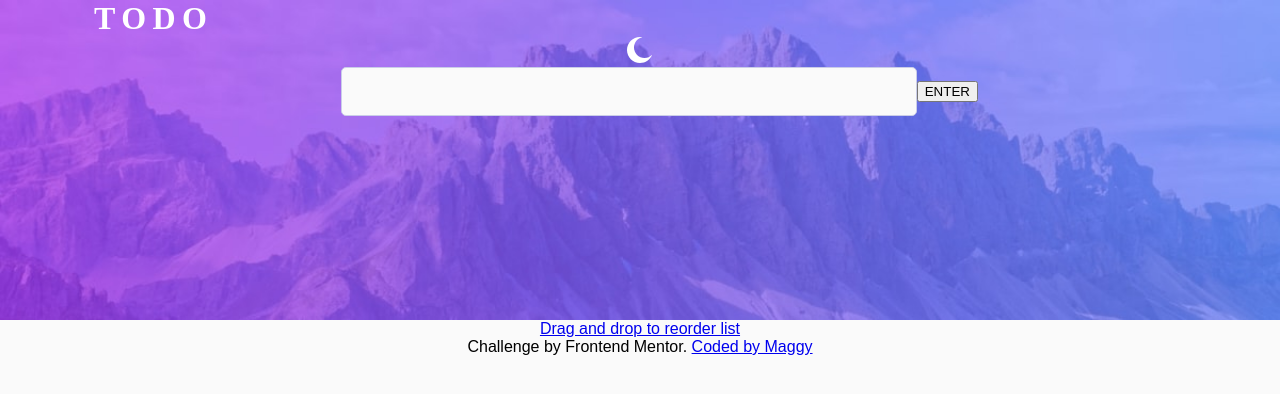
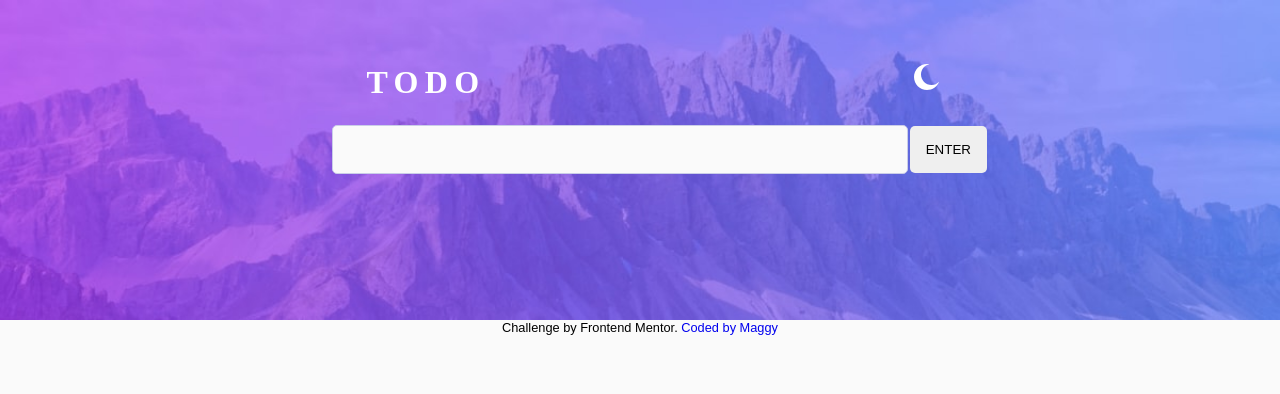
Before and after one commit to PrincessMaggy/todo_app, a React (Create React App) app: page / in a window 1280 px wide. Shown: the top 394 px of the page. Built offline with nearby package versions, Linux system fonts and the light colour scheme.

Commit message:
progress...

```diff
--- a/src/App.js
+++ b/src/App.js
@@ -18,8 +18,7 @@ const [lists, setLists] = useState([]);
      />
 
      <div className="bottom">
-       <a href="#">Drag and drop to reorder list</a>
-       <p>Challenge by Frontend Mentor. <a href="#">Coded by Maggy </a></p>
+       <p>Challenge by Frontend Mentor. <a href="https://www.github.com/PrincessMaggy">Coded by Maggy </a></p>
         </div>
     </div>
   );
--- a/src/components/List.js
+++ b/src/components/List.js
@@ -1,4 +1,4 @@
-import React, { useState } from "react";
+import React from "react";
 
 
 const List =() =>{
--- a/src/components/Main.js
+++ b/src/components/Main.js
@@ -19,29 +19,31 @@ const Main =({userInput, setUserInput, lists, setLists}) =>{
         setUserInput('');
     }
 
+
+    //dark and light mode
     let currentTheme= 'dark';
     const changeTheme =() => {
-
     document.body.classList.toggle('dark-mode');
     if (currentTheme==='dark'){
         setSource(sun);
-        currentTheme ='sun';
-
+        currentTheme ='light';
     }
     else {
         setSource(moon)
         currentTheme ='dark';
-
     }
     }
 
 
 return(
-    <div>
+    <div className="main">
         <div className="header">
+            <div className="todo">
                 <h1>TODO</h1>
                 <div><img src={source}  onClick ={changeTheme} alt="icon"/></div>
+            </div>
 
+            <div className="myDIV">
                 <div>
                     <input
                     type="text"
@@ -52,6 +54,7 @@ return(
                     value="ENTER"
                     type="submit"
                     onClick={submitTask} />
+                </div>
 
                 <div className="task-list">
                 { lists.map(tweet =>(
--- a/src/styles/_main.scss
+++ b/src/styles/_main.scss
@@ -17,10 +17,22 @@ input[type=text] {
     border-radius: 5px;
     text-align: left;
     width: 45vw;
-    margin: 0 0 1em 2.9em;
+    margin: 0 2px 1em 2.9em;
     cursor: text;
     font-weight: 700;
     background-color: var(--background);
+}
+
+input[type=submit] {
+    padding: 1.2em;
+    border-radius: 5px;
+    border: none;
+    &:hover {
+        background-color: var(--enter);
+        transition: 0.5s ease;
+        color: white;
+        border: 0.5px whitesmoke solid;
+    }
 }
 
 .myDIV {
--- a/src/styles/app.scss
+++ b/src/styles/app.scss
@@ -7,10 +7,12 @@
     --darkGrayishBlue: hsl(236, 9%, 61%);
     --veryDarkGrayishBlue: hsl(235, 19%, 35%);
     --brightBlue: hsl(220, 98%, 61%);
+    --enter: #809af7;
     /* DARK THEME */
     --veryDarkBlue: hsl(235, 21%, 11%);
     --veryDarkDesaturatedBlue: hsl(235, 24%, 19%);
     --lightGrayishBlue: hsl(234, 39%, 85%);
+    --enter2: #6d1c82;
     /* --lightGrayishBlue (hover): hsl(236, 33%, 92%); */
     --darkGrayishBlue: hsl(234, 11%, 52%);
     --veryDarkGrayishBlue: hsl(233, 14%, 35%);
@@ -28,6 +30,7 @@
     --background: var(--veryDarkGrayishBlue);
     --liColor: var(--lightGrayishBlue);
     --anchorColor: var(--lightGrayishBlue);
+    --enter: var(--enter2);
     ;
     --backgroundImage: url(../images/bg-desktop-dark.jpg);
 }
@@ -44,4 +47,11 @@ body {
     text-align: center;
 }
 
+.bottom {
+    font-size: 0.8rem;
+    a {
+        text-decoration: none;
+    }
+}
+
 @import './main';
```
Lines whose indentation alone changed are shown as unchanged.
